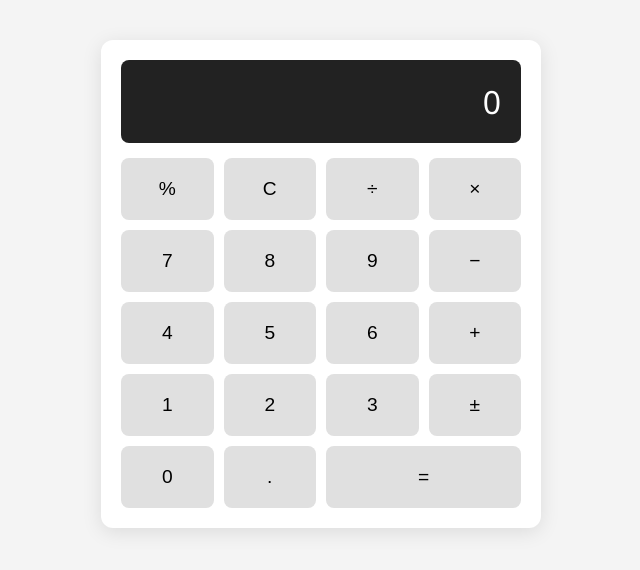
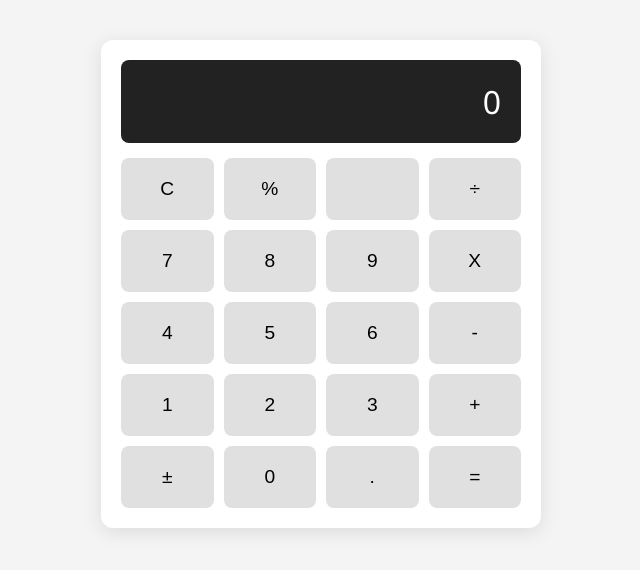
Before and after one commit to theaby/theaby.github.io, a plain HTML site: page index.html in a window 1280 px wide. Shown: the part 116-686 px from the top of the page, without its empty margins (319-959 px from the left). Drawn offline with Linux system fonts and the light colour scheme.

Commit message:
Add files via upload

```diff
--- a/index.html
+++ b/index.html
@@ -11,29 +11,30 @@
   <div class="calculator">
     <div class="display" id="display">0</div>
     <div class="buttons">
+      <button onclick="clearDisplay()">C</button>
       <button onclick="append('%')">%</button>
-      <button onclick="clearDisplay()">C</button>
+      <button onclick="append(' ')"> </button>
       <button onclick="append('/')">÷</button>
-      <button onclick="append('*')">×</button>
 
       <button onclick="append('7')">7</button>
       <button onclick="append('8')">8</button>
       <button onclick="append('9')">9</button>
-      <button onclick="append('-')">−</button>
+      <button onclick="append('X')">X</button>
 
       <button onclick="append('4')">4</button>
       <button onclick="append('5')">5</button>
       <button onclick="append('6')">6</button>
-      <button onclick="append('+')">+</button>
+      <button onclick="append('-')">-</button>
 
       <button onclick="append('1')">1</button>
       <button onclick="append('2')">2</button>
       <button onclick="append('3')">3</button>
+      <button onclick="append('+')">+</button>
+
       <button onclick="toggleSign()">±</button>
-
       <button onclick="append('0')">0</button>
       <button onclick="append('.')">.</button>
-      <button onclick="calculate()" style="grid-column: span 2">=</button>
+      <button onclick="calculate()">=</button>
     </div>
   </div>
 
```
